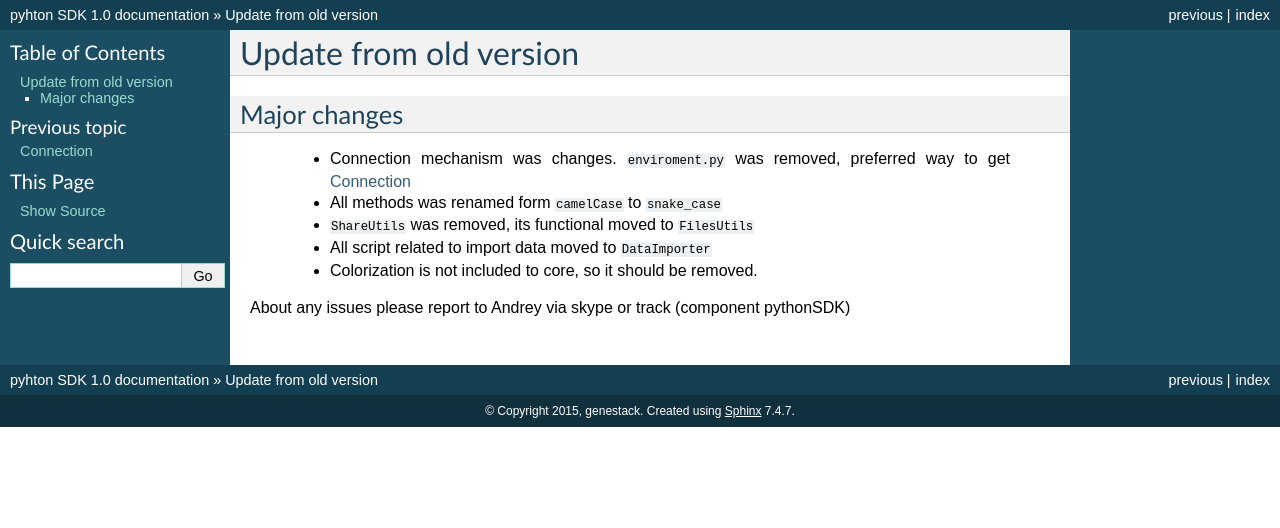
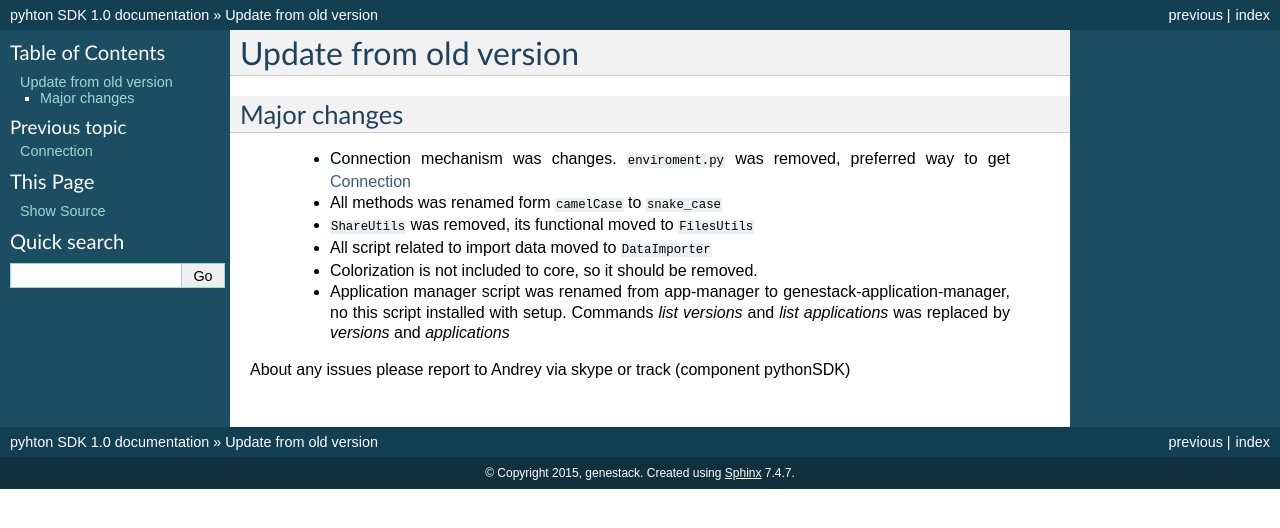
Before and after one commit to genestack/sdk, a Sphinx documentation site: the page built from docs/source/update_from_old_version.rst, in a window 1280 px wide. Shown: the top 528 px of the page. Built offline with Sphinx 7.4.7, drawn with Linux system fonts in a browser that asks for light colours.

Commit message:
Add notification to update from old version about app-manager.

```diff
--- a/docs/source/update_from_old_version.rst
+++ b/docs/source/update_from_old_version.rst
@@ -10,4 +10,7 @@ Major changes
  - All script related to import data moved to ``DataImporter``
  - Colorization is not included to core, so it should be removed.
 
+ - Application manager script was renamed from app-manager to genestack-application-manager, no this script installed with setup. Commands `list versions` and `list applications` was replaced by `versions` and `applications`
+
+
 About any issues please report to Andrey via skype or track (component pythonSDK)
```
